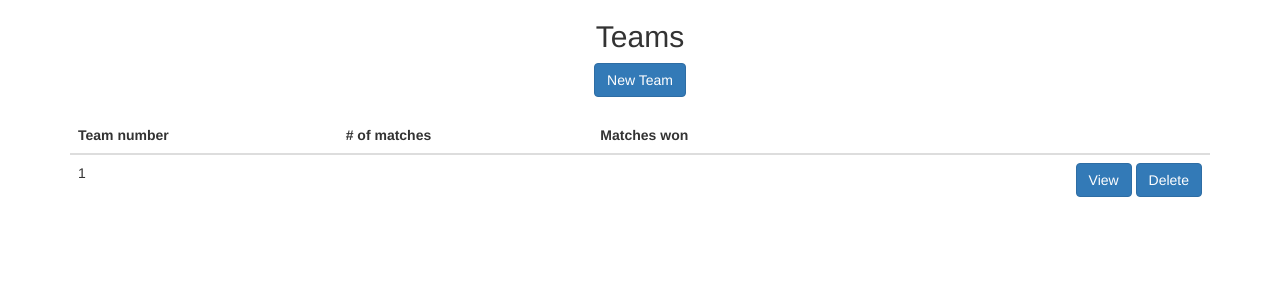
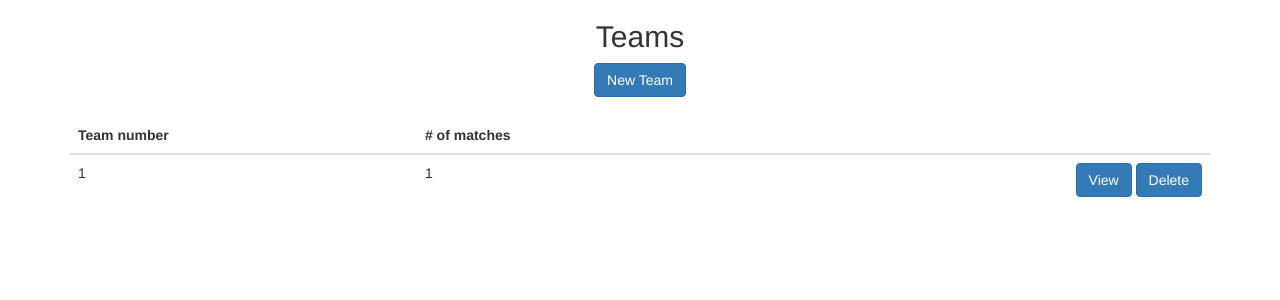
Before and after one commit to csherling/StuyPulseStrategy, a Flask app: page /teams in a window 1280 px wide. Shown: the part 52-352 px from the top of the page. Run offline with Flask 2, Linux system fonts and the light colour scheme; tables that the repository leaves empty hold one stand-in row (values such as "Sample post"); some libraries are stand-ins or nearby versions.

Commit message:
Link teams and sheets with a one-to-many relationship

```diff
--- a/server/api/models.py
+++ b/server/api/models.py
@@ -6,13 +6,14 @@ db = SQLAlchemy()
 
 class Teams(db.Model):
     tid = db.Column(db.Integer, unique=True, primary_key=True) # Team number
+    matches = db.relationship("Sheets", backref="team", lazy="dynamic")
 
     def __init__(self, tid):
         self.tid = tid;
 
 class Matches(db.Model):
     mid = db.Column(db.String(16), unique=True, primary_key=True) # Match id (Q1, Q2, etc)
-    sheets = db.relationship("Sheets", backref="matches", lazy="dynamic")
+    sheets = db.relationship("Sheets", backref="match", lazy="dynamic")
 
     def __init__(self, mid):
         self.mid = mid;
@@ -20,7 +21,7 @@ class Matches(db.Model):
 class Sheets(db.Model):
     sid = db.Column(db.Integer, unique=True, primary_key=True)
     mid = db.Column(db.String(16), db.ForeignKey("matches.mid"))
-    tid = db.Column(db.Integer)
+    tid = db.Column(db.Integer, db.ForeignKey("teams.tid"))
     alliance = db.Column(db.String(16))
 
     def __init__(self, mid, tid, alliance):
--- a/server/templates/teams.html
+++ b/server/templates/teams.html
@@ -16,7 +16,6 @@
             <tr>
                 <th>Team number</th>
                 <th># of matches</th>
-                <th>Matches won</th>
                 <th></th>
             </tr>
         </thead>
@@ -25,8 +24,7 @@
         <tbody>
             <tr>
                 <td>{{ team.tid }}</td>
-                <td></td>
-                <td></td>
+                <td>{{ team.matches.count() }}</td>
                 <td class="text-right">
                     <a style="text-align: right" class="btn btn-primary" href="/teams/{{ team.tid }}">View</a>
                     <button name="delete" style="text-align: right" class="btn btn-primary" value="{{ team.tid }}">Delete</a>
```
